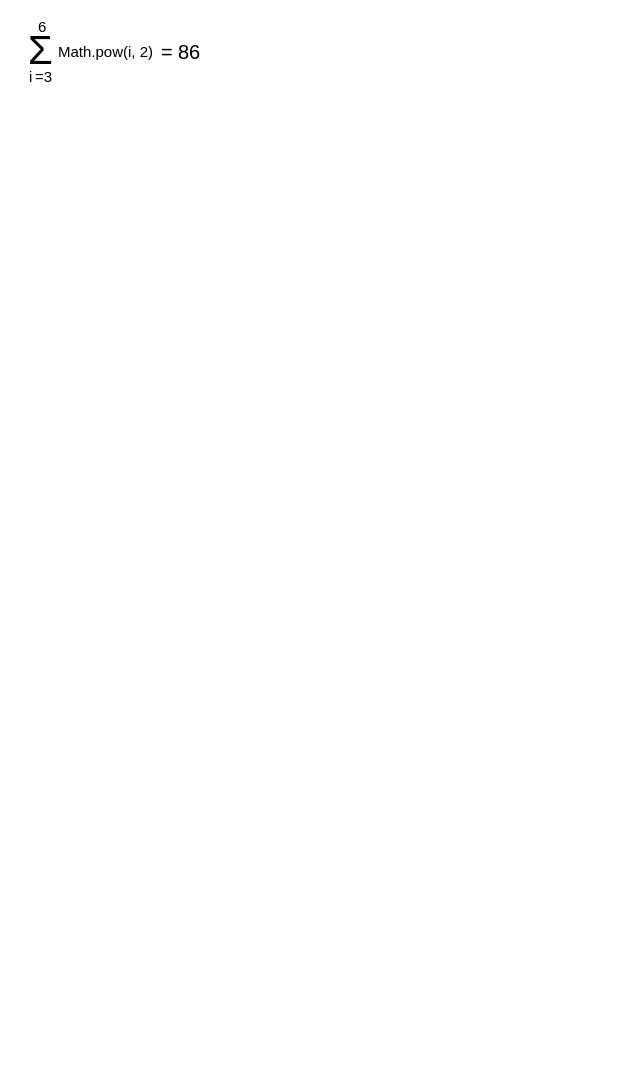
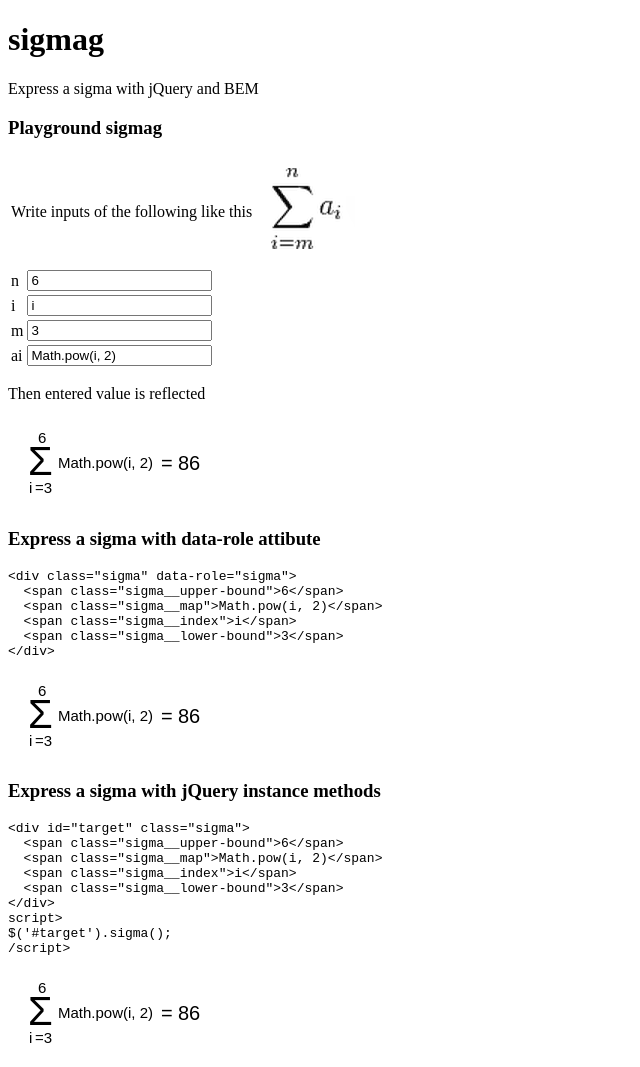
Before and after one commit to watilde/sigmag, a website: page index.html in a window 1280 px wide. Shown: the whole page, without its empty margins (0-640 px from the left). Before the commit the page ends 800 px from the top, so only its background shows below. Drawn offline with Linux system fonts and the light colour scheme.

Commit message:
Update demo

```diff
--- a/index.html
+++ b/index.html
@@ -2,12 +2,82 @@
 <html lang="en">
 <head>
 <meta charset="UTF-8">
-<title>sigmag.js - Express a sigma with jQuery and BEM</title>
+<title>sigmag - Express a sigma with jQuery and BEM</title>
 <meta name="description" content="Write Suneo in HTML" />
 <link type="text/css" rel="stylesheet" href="sigmag.css">
 </head>
 <body>
+<h1>sigmag</h1>
+<p>Express a sigma with jQuery and BEM</p>
+<h3>Playground sigmag</h3>
+<table>
+  <tr>
+    <td><p>Write inputs of the following like this</p></td>
+    <td><img src="sigmag.png" /></td>
+  </tr>
+</table>
+<table id="playground__inputs">
+  <tr>
+    <td>n</td>
+    <td>
+      <input id="playground__inputs__upper-bound" ype="number" value=6 />
+    </td>
+  </tr>
+  <tr>
+    <td>i</td>
+    <td>
+      <input id="playground__inputs__index" type="texr" value="i" />
+    </td>
+  </tr>
+  <tr>
+    <td>m</td>
+    <td>
+      <input id="playground__inputs__lower-bound" type="number" value=3 />
+    </td>
+  </tr>
+  <tr>
+    <td>ai</td>
+    <td>
+      <input id="playground__inputs__map" type="text" value="Math.pow(i, 2)" />
+    </td>
+  </tr>
+</table>
+<p>Then entered value is reflected</p>
+<div id="playground__sigma" class="sigma">
+  <span class="sigma__upper-bound">6</span>
+  <span class="sigma__map">Math.pow(i, 2)</span>
+  <span class="sigma__index">i</span>
+  <span class="sigma__lower-bound">3</span>
+</div>
+<h3>Express a sigma with data-role attibute</h3>
+<pre>
+&lt;div class="sigma" data-role="sigma"&gt;
+  &lt;span class="sigma__upper-bound"&gt;6&lt;/span&gt;
+  &lt;span class="sigma__map"&gt;Math.pow(i, 2)&lt;/span&gt;
+  &lt;span class="sigma__index"&gt;i&lt;/span&gt;
+  &lt;span class="sigma__lower-bound">3&lt;/span&gt;
+&lt;/div&gt;
+</pre>
 <div class="sigma" data-role="sigma">
+  <span class="sigma__upper-bound">6</span>
+  <span class="sigma__map">Math.pow(i, 2)</span>
+  <span class="sigma__index">i</span>
+  <span class="sigma__lower-bound">3</span>
+</div>
+
+<h3>Express a sigma with jQuery instance methods</h3>
+<pre>
+&lt;div id="target" class="sigma"&gt;
+  &lt;span class="sigma__upper-bound"&gt;6&lt;/span&gt;
+  &lt;span class="sigma__map"&gt;Math.pow(i, 2)&lt;/span&gt;
+  &lt;span class="sigma__index"&gt;i&lt;/span&gt;
+  &lt;span class="sigma__lower-bound">3&lt;/span&gt;
+&lt;/div&gt;
+&it;script&gt;
+$('#target').sigma();
+&it;/script&gt;
+</pre>
+<div id="target" class="sigma">
   <span class="sigma__upper-bound">6</span>
   <span class="sigma__map">Math.pow(i, 2)</span>
   <span class="sigma__index">i</span>
@@ -15,5 +85,20 @@
 </div>
 <script src="bower_components/jquery/dist/jquery.min.js"></script>
 <script src="sigmag.js"></script>
+<script>
+$('#target').sigma();
+$('#playground__sigma').sigma();
+$('#playground__inputs').find('input').on('keyup keypress', function (){
+  var upper_bound = $('#playground__inputs__upper-bound').val();
+  var index = $('#playground__inputs__index').val();
+  var lower_bound = $('#playground__inputs__lower-bound').val();
+  var map = $('#playground__inputs__map').val();
+  $('#playground__sigma').children('.sigma__upper-bound').html(upper_bound);
+  $('#playground__sigma').children('.sigma__index').html(index);
+  $('#playground__sigma').children('.sigma__lower-bound').html(lower_bound);
+  $('#playground__sigma').children('.sigma__map').html(map);
+  $('#playground__sigma').sigma();
+});
+</script>
 </body>
 </html>
--- a/sigmag.css
+++ b/sigmag.css
@@ -1,7 +1,8 @@
 .sigma {
   font-family: Arial;
-  position :relative;
+  position: relative;
   font-size: 40px;
+  height: 90px;
 }
 .sigma__upper-bound {
   font-size: 15px;
--- a/sigmag.js
+++ b/sigmag.js
@@ -1,16 +1,17 @@
-$.fn.sigma = function () {
+$.fn.sigma = function (debug) {
   'use strict';
   function sigmaToCalculation(i, u, l, m) {
     var calculation = '(function () {';
     calculation += 'var sum = 0;';
-    calculation += 'for (var ' + i + ' = ' + l + '; ' + u + ' >= ' + i + '; ' + i + '++) {';
+    calculation += 'for (var ' + i + ' = ' +
+      l + '; ' + u + ' >= ' + i + '; ' + i + '++) {';
     calculation += '  sum += ' + m + ';';
     calculation += '}';
     calculation += 'return sum;';
     calculation += '}());';
     return calculation;
   }
-
+  try {
     var index = $(this).children('.sigma__index').html();
     var upper = $(this).children('.sigma__upper-bound').html();
     var lower = $(this).children('.sigma__lower-bound').html();
@@ -19,7 +20,11 @@
     var result = eval(calculation);
     var div = $("<div>");
     $(div).addClass('sigma__result').html(result);
-  $(this).remove('.sigma__result').append(div);
+    $(this).children('.sigma__result').remove();
+    $(this).append(div);
+  } catch (e) {
+    if (debug) console.error(e.message);
+  }
 };
 
 $(document).ready(function () {
```
Also changed, not shown: sigmag.png (added). Lines whose indentation alone changed are shown as unchanged.
